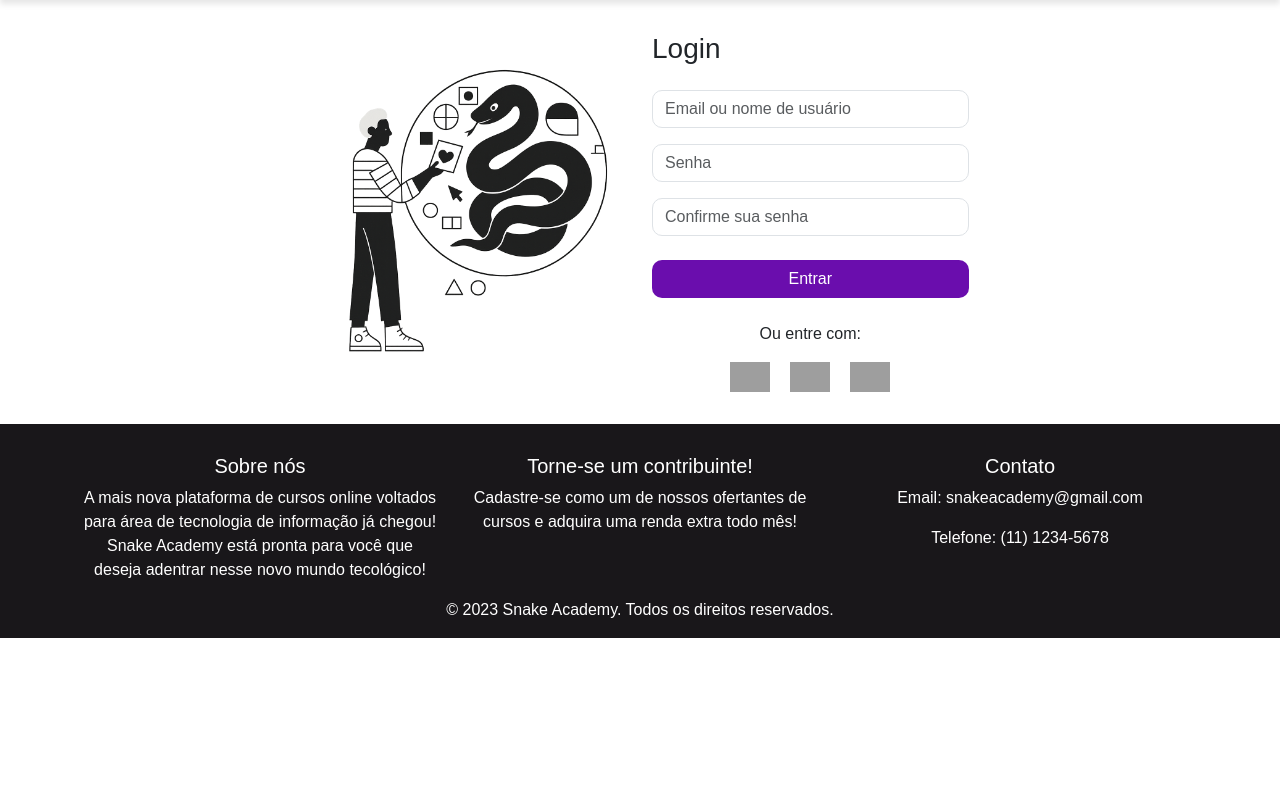
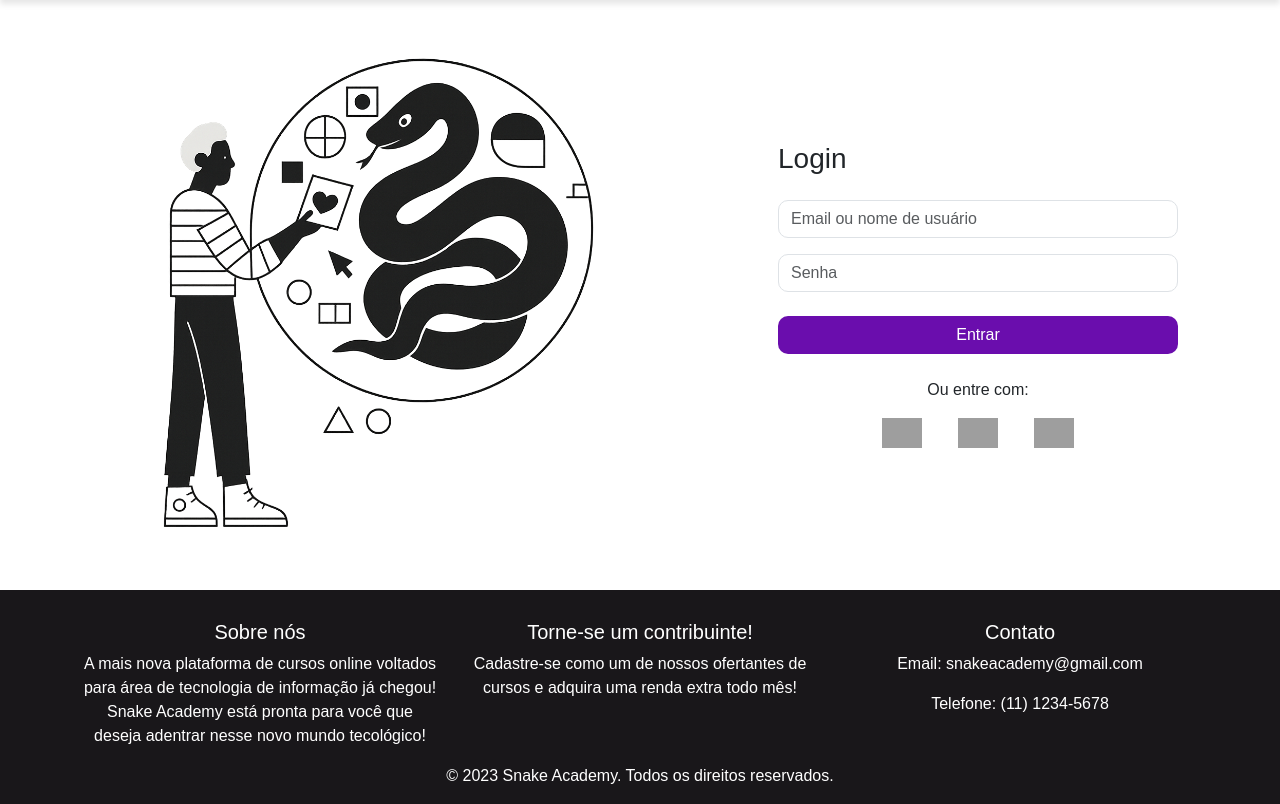
Before and after one commit to lorenzoBarbosa/Snake-Academy, a FastAPI app: page /login in a window 1280 px wide. Shown: the part 126-930 px from the top of the page. Before the commit the page ends 764 px from the top, so only its background shows below. Run offline with FastAPI, Linux system fonts and the light colour scheme; grey boxes are pictures that could not be loaded.

Commit message:
login - alteração

```diff
--- a/templates/publico/login.html
+++ b/templates/publico/login.html
@@ -1,38 +1,41 @@
 {% extends "index.html" %}
 {% block conteudo %}
 
-    <div class="main-content container">
-        <div class="row align-items-center">
-            <!-- Illustration -->
-            <div class="col-md-6 text-center illustration mb-4 mb-md-0">
-                <img src="/static/img/ilustracao_snake.png" alt="Ilustração Snake">
-            </div>
+<div class="main-content container">
+    <div class="row justify-content-end align-items-center">
+        <!-- Formulário à direita -->
+        <div class="col-md-6 d-flex justify-content-end order-1 order-md-2">
+            <div style="width: 100%; max-width: 400px;">
+                <!-- Título alinhado ao início da barra -->
+                <h3 class="mb-4 text-start">Login</h3>
 
-            <!-- Formulário -->
-            <div class="col-md-6">
-                <h3 class="mb-4">Login</h3>
                 <form>
                     <div class="mb-3">
                         <input type="email" class="form-control" placeholder="Email ou nome de usuário">
                     </div>
-                    <div class="mb-3">
+                    <div class="mb-4">
                         <input type="password" class="form-control" placeholder="Senha">
-                    </div>
-                    <div class="mb-4">
-                        <input type="password" class="form-control" placeholder="Confirme sua senha">
                     </div>
                     <button type="submit" class="btn botao-roxo-lc w-100">Entrar</button>
                 </form>
-                <div class="text-center mt-4">
+
+                <!-- Redes sociais centralizadas abaixo dos inputs -->
+                <div class="mt-4 text-center">
                     <p>Ou entre com:</p>
-                    <div class="social-icons d-flex justify-content-center">
-                        <img src="https://cdn-icons-png.flaticon.com/512/733/733547.png" alt="Facebook">
-                        <img src="https://cdn-icons-png.flaticon.com/512/300/300221.png" alt="Google">
-                        <img src="https://cdn-icons-png.flaticon.com/512/732/732221.png" alt="Microsoft">
+                    <div class="social-icons d-flex justify-content-center gap-3">
+                        <img src="https://cdn-icons-png.flaticon.com/512/733/733547.png" alt="Facebook" width="32">
+                        <img src="https://cdn-icons-png.flaticon.com/512/300/300221.png" alt="Google" width="32">
+                        <img src="https://cdn-icons-png.flaticon.com/512/732/732221.png" alt="Microsoft" width="32">
                     </div>
                 </div>
             </div>
         </div>
+
+        <!-- Imagem à direita -->
+        <div class="col-md-6 text-end order-2 order-md-1">
+            <img src="/static/img/ilustracao_snake.png" alt="Ilustração Snake" class="img-fluid">
+        </div>
     </div>
+</div>
 
 {% endblock %}
```
